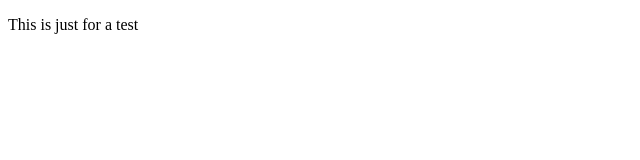
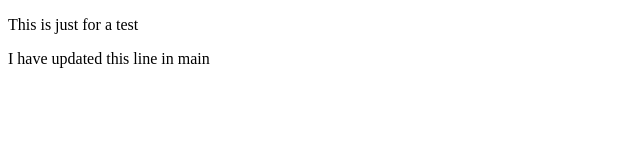
Before and after one commit to AyushmanKata/demo-repo, a plain HTML site: page index.html in a window 1280 px wide. Shown: the whole page, without its empty margins (0-640 px from the left). Drawn offline with Linux system fonts and the light colour scheme.

Commit message:
Updated index.html in main branch

```diff
--- a/index.html
+++ b/index.html
@@ -7,5 +7,6 @@
 </head>
 <body>
     <p>This is just for a test</p>
+    <p>I have updated this line in main</p>
 </body>
 </html>
```
